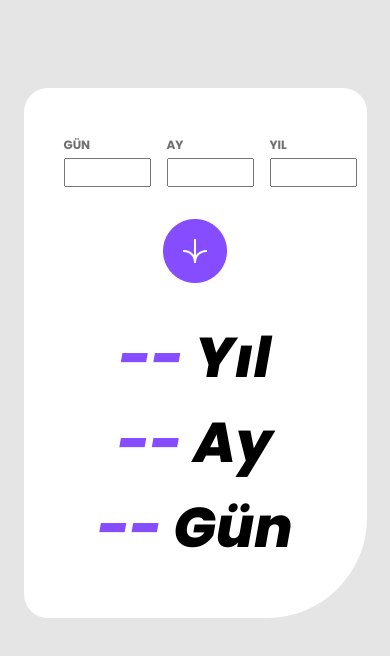
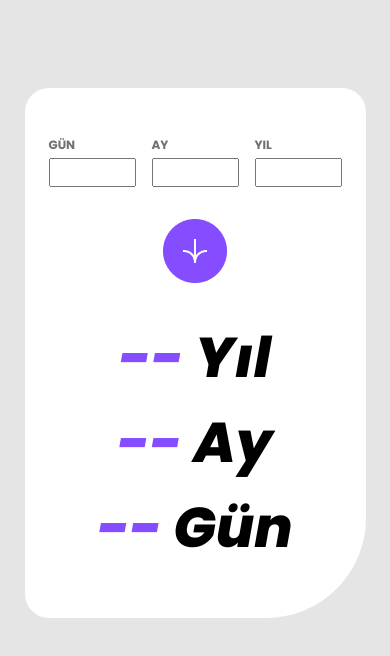
Before and after one commit to dursunkokturk/React-JS-Project-Age-Calculator, a React (Vite) app: page / in a window 390 px wide. Shown: the top 656 px of the page. Built offline with nearby package versions, Linux system fonts and the light colour scheme.

Commit message:
src klasoru icindeki app.jsx component icinde yer alan input elementlerinin mobil gorunumu icin app.css dosyasinda css duzenlemesi yapildi

```diff
--- a/src/App.css
+++ b/src/App.css
@@ -19,7 +19,7 @@ body {
   max-width: 343px;
   margin-top: 88px;
   margin-bottom: 238px;
-  padding-inline: 16px;
+  /* padding-inline: 16px; */
   border-radius: 24px 24px 100px 24px;
 }
 
@@ -37,6 +37,9 @@ input {
   color: black;
 }
 
+.birthday {
+  margin-inline: 24px;
+}
 .birthday .day p,
 .birthday .month p,
 .birthday .year p {
@@ -58,19 +61,19 @@ input {
   margin-bottom: 32px;
 }
 
-.results{
+.results {
   display: flex;
   flex-direction: column;
   align-items: center;
   margin-bottom: 48px;
 }
 
-.results h1{
+.results h1 {
   font-size: 56px;
   font-weight: 800;
   font-style: italic;
 }
 
-span{
+span {
   color: #854DFF;
 }
```
